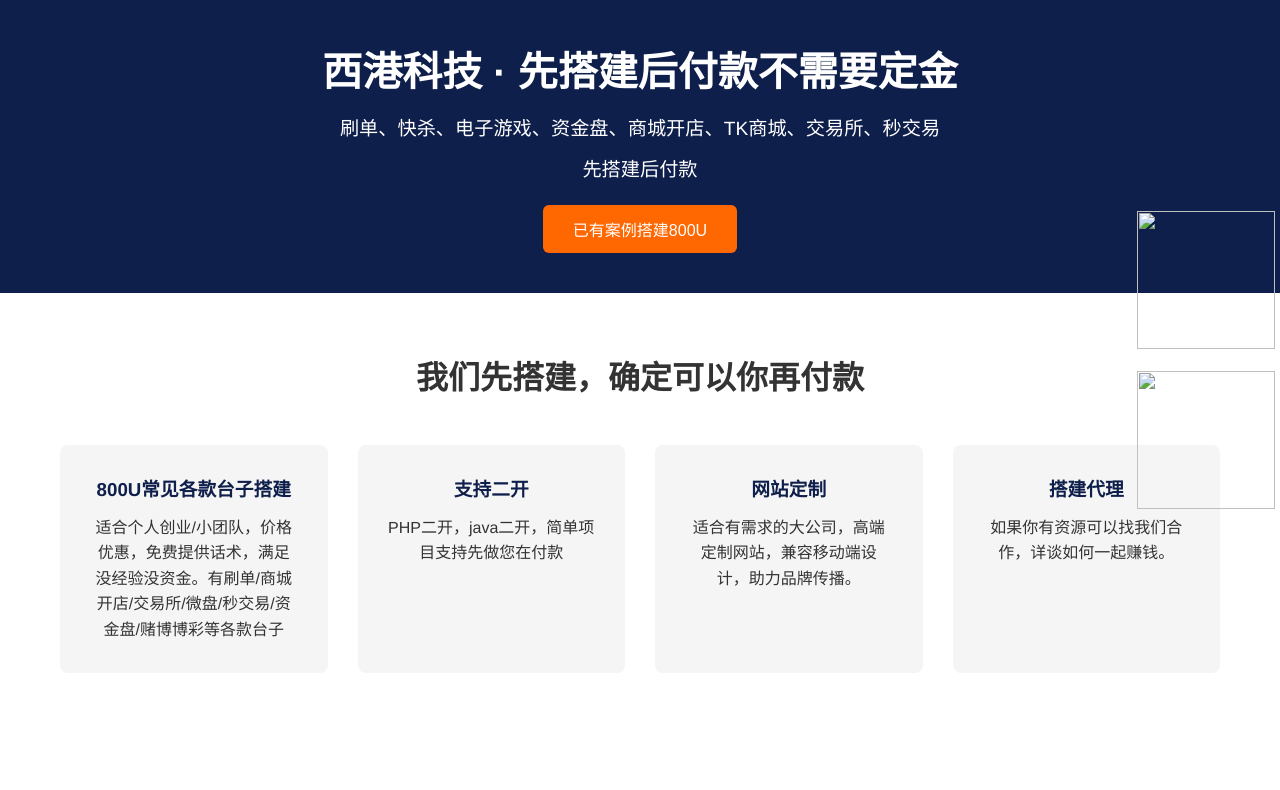
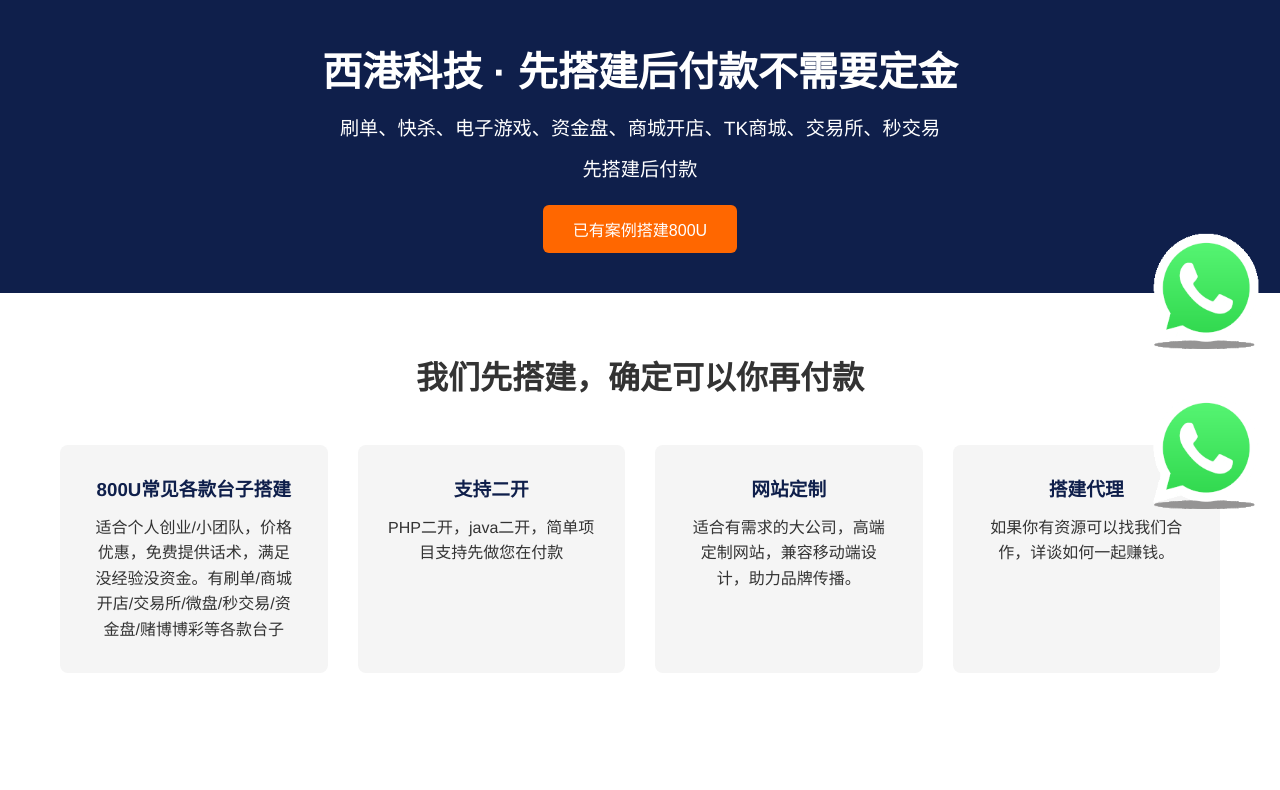
Before and after one commit to soniasmith6042/-, a plain HTML site: page index.html in a window 1280 px wide. Shown: the top 790 px of the page. Drawn offline with Linux system fonts and the light colour scheme.

Commit message:
Update index.html

```diff
--- a/index.html
+++ b/index.html
@@ -100,7 +100,7 @@
 
 
 <a class="jump" onclick="jump()" target="_blank">
-    <img alt="" src="/public/uploads/all/tel.jpg" style="    width: 138px;
+    <img alt="" src="/whatsapp.gif" style="    width: 138px;
 			height: 138px;
 			position: fixed;
 			right: 5px;
@@ -124,9 +124,9 @@
      var shuzhi = Math.round(Math.random()*1);
 
      if(shuzhi>0){
-         var url = "https://t.me/baike25888";
+         var url = "https://t.me/tdkfca";
      }else{
-         var url = "https://t.me/baike25888";
+         var url = "https://t.me/tdkfca";
      }
 
                window.location.href = url;
@@ -136,7 +136,7 @@
 
 
 <a class="jump2" onclick="jump2()" target="_blank">
-    <img alt="" src="/public/uploads/all/tel.jpg" style="    width: 138px;
+    <img alt="" src="/whatsapp.gif" style="    width: 138px;
 			height: 138px;
 			position: fixed;
 			right: 5px;
@@ -148,10 +148,29 @@
 
 
 >
+
+
+
 </a>
 
 
+<a class="jump2" onclick="jump2()" target="_blank">
+    <img alt="" src="/whatsapp.gif" style="    width: 138px;
+			height: 138px;
+			position: fixed;
+			right: 5px;
+			top: 55%;
+			transform: translateY(-50%);
+			z-index: 99999;
+"
 
+
+
+>
+
+
+
+</a>
 
 
 <script>
```
